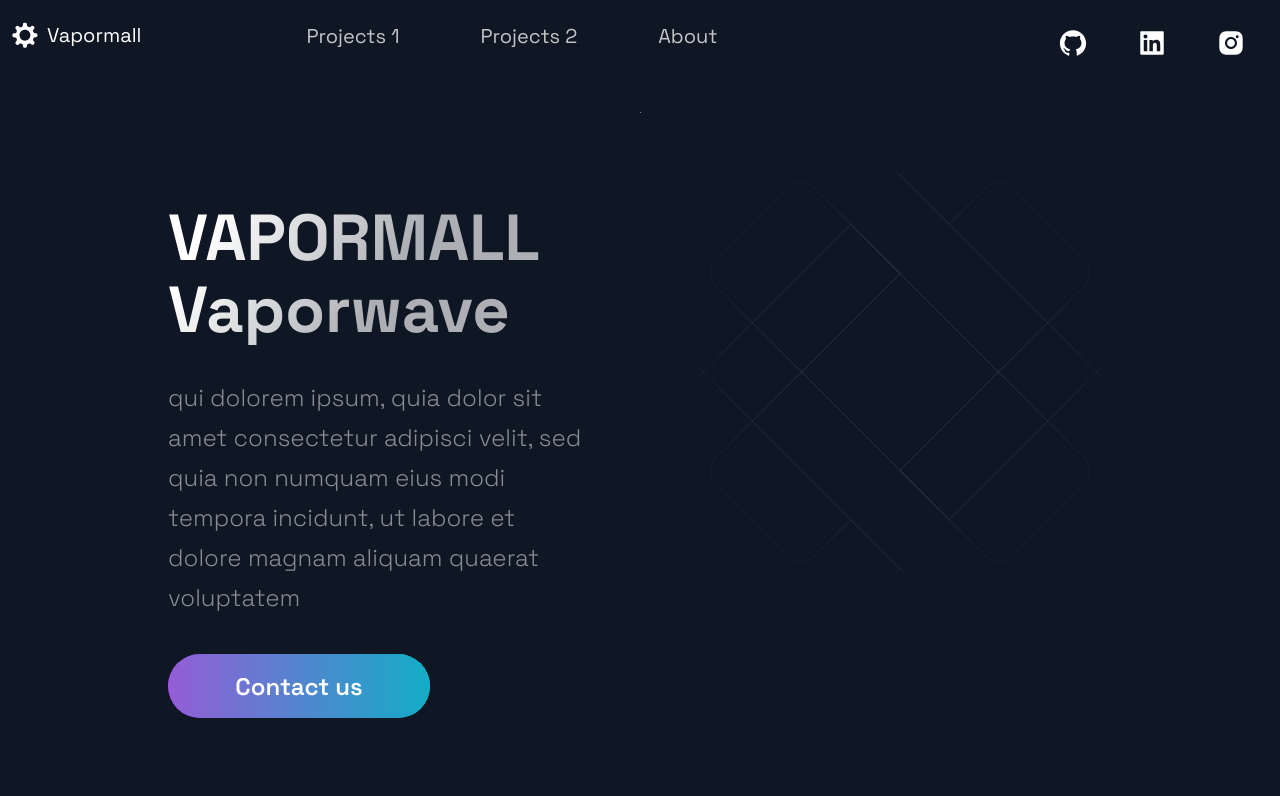
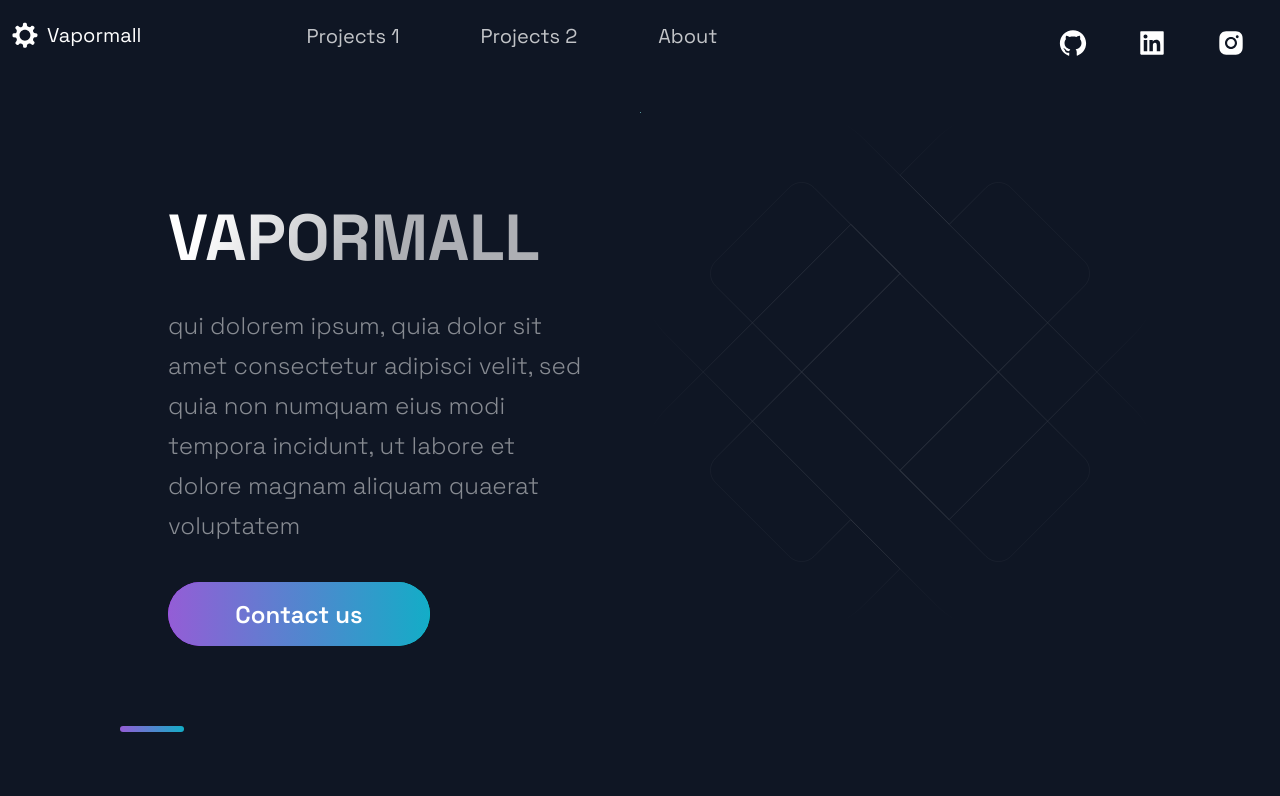
Before and after one commit to hbonavota/Vapormall-Frontend, a Next.js app: page / in a window 1280 px wide. Shown: the top 796 px of the page. Built offline with nearby package versions, Linux system fonts and the light colour scheme.

Commit message:
add[/src/constants]add text in constants years

```diff
--- a/src/components/Hero/Hero.js
+++ b/src/components/Hero/Hero.js
@@ -9,7 +9,6 @@ const Hero = () => (
     <LeftSection>
       <SectionTitle main center>
         VAPORMALL<br />
-        Vaporwave
       </SectionTitle>
       <SectionText>
         qui dolorem ipsum, quia dolor sit amet consectetur adipisci velit, sed quia non numquam eius modi tempora incidunt, ut labore et dolore magnam aliquam quaerat voluptatem
```
